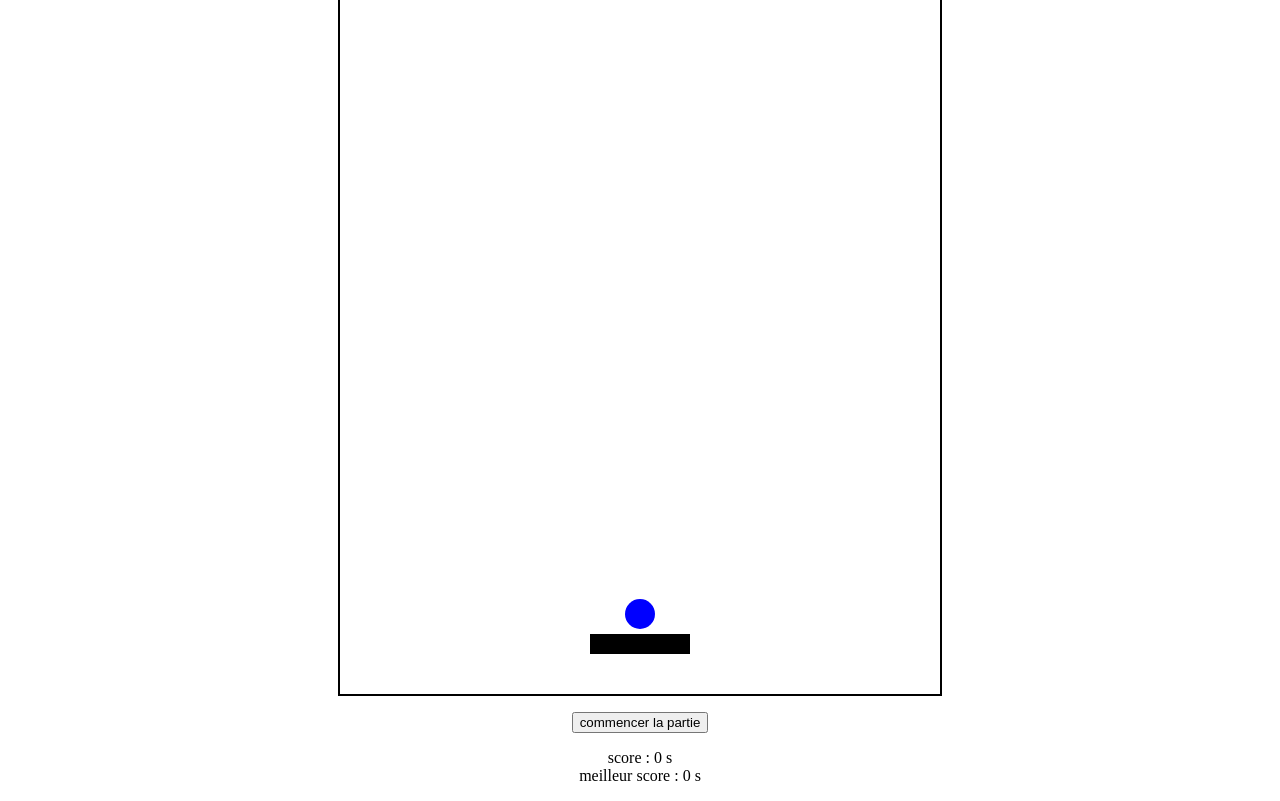
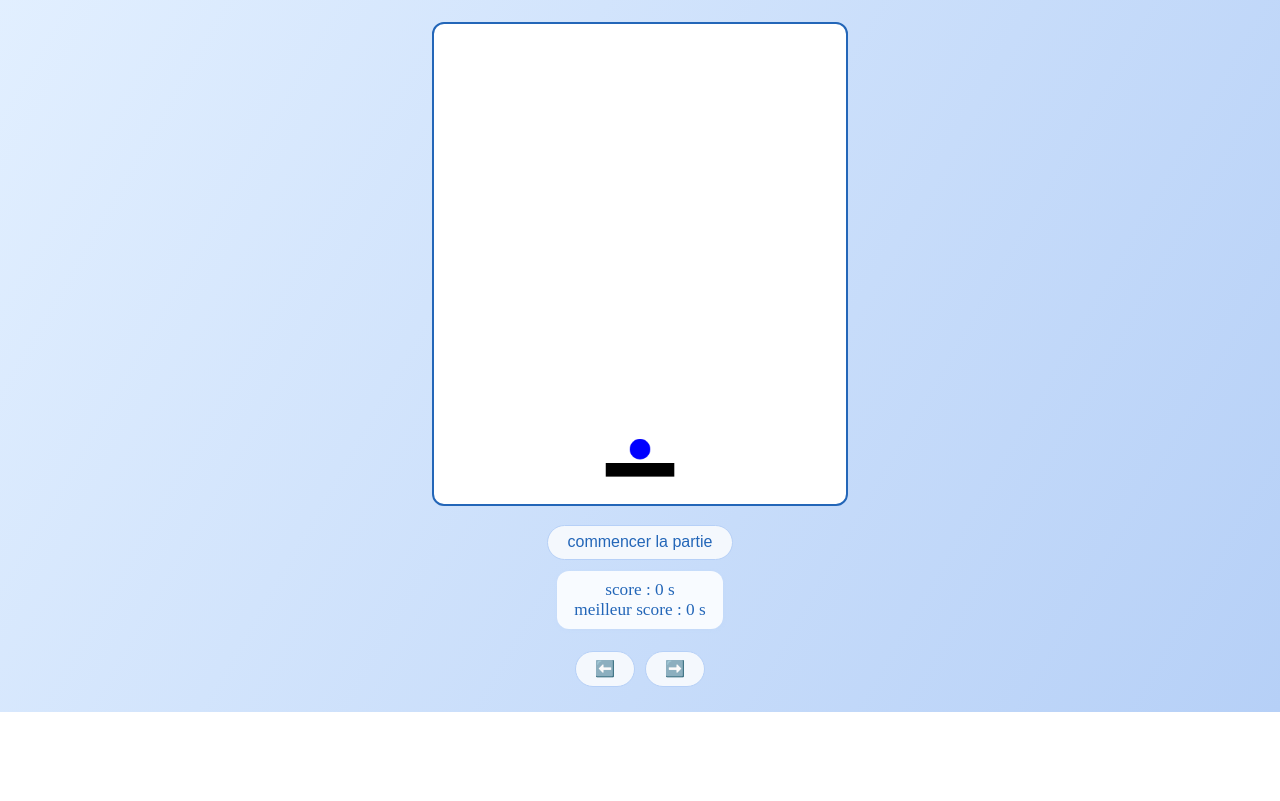
Before and after one commit to starkiou/pong, a plain HTML site: page index.html in a window 1280 px wide. Shown: the part 88-889 px from the top of the page. After the commit the page ends 800 px from the top, so only its background shows below. Drawn offline with Linux system fonts and the light colour scheme.

Commit message:
ajout du css + bouton pour tactile

```diff
--- a/css/style.css
+++ b/css/style.css
@@ -1,11 +1,43 @@
 body {
     text-align: center;
+    min-height: 100vh;
+    min-width: 100vw;
+    margin: 0;
+    padding: 0;
+    background: linear-gradient(120deg, #e3f0ff 0%, #b6d0f7 100%);
+    display: flex;
+    flex-direction: column;
+    align-items: center;
+    justify-content: center;
+    overflow: hidden;
 }
 
 canvas {
     display: block;
     margin: 1rem auto;
-    border: 2px solid black;
+    border: 2px solid #2366b8;
+    border-radius: 12px;
+    background: #fff;
+    max-width: 95vw;
+    height: auto;
+    max-height: 60vh;
+}
+
+button {
+    font-size: 1em;
+    padding: 0.45em 1.2em;
+    border-radius: 1.2em;
+    border: 1.5px solid #b6d0f7;
+    background: #f4f8fd;
+    color: #2366b8;
+    margin: 0.2em 0.3em;
+    transition: background 0.2s, color 0.2s;
+    cursor: pointer;
+    display: inline-block;
+}
+button:active {
+    background: #e3f0ff;
+    color: #174a7c;
 }
 
 #stop {
@@ -15,3 +47,35 @@ canvas {
     margin: 20px;
     padding: 10px;
 }
+
+div {
+    width: 100%;
+    display: flex;
+    justify-content: center;
+    flex-wrap: wrap;
+    margin-bottom: 0.5em;
+}
+
+div > p {
+    background: #f8fbff;
+    border-radius: 0.7em;
+    padding: 0.5em 1em;
+    margin: 0.5em 0 0.2em 0;
+    color: #2366b8;
+    font-size: 1.08em;
+    font-weight: 500;
+    box-shadow: 0 1px 4px #b6d0f722;
+    display: inline-block;
+}
+
+@media (max-width: 600px), (max-height: 700px) {
+    canvas {
+        max-width: 98vw;
+        max-height: 40vh;
+        margin: 0.5em auto;
+    }
+    button {
+        font-size: 0.95em;
+        padding: 0.4em 1em;
+    }
+}
--- a/index.html
+++ b/index.html
@@ -2,6 +2,7 @@
 <html lang="fr">
     <head>
         <title>Pong</title>
+        <meta name="viewport" content="width=device-width, initial-scale=1.0">
         <link rel="stylesheet" href="css/style.css" />
     </head>
     <body>
@@ -16,6 +17,10 @@
             </p>
         </div>
         <div id="message"></div>
+        <div>
+            <button id="left-btn">⬅️</button>
+            <button id="right-btn">➡️</button>
+        </div>
         <script src="js/scripts.js"></script>
     </body>
 </html>
--- a/js/scripts.js
+++ b/js/scripts.js
@@ -137,6 +137,8 @@ document.getElementById("go").addEventListener("click", function(){
     loop();
 });
 
+
+//------------ gestion raquette touches clavier------------------------------
 document.addEventListener("keydown", (event) => {
     if (!gameStarted) return;
     const rectSpeed = 20;
@@ -147,3 +149,5 @@ document.addEventListener("keydown", (event) => {
         x_rect += rectSpeed;
     }
 });
+
+//------------ gestion raquette tactiles -------------------------------------
```
